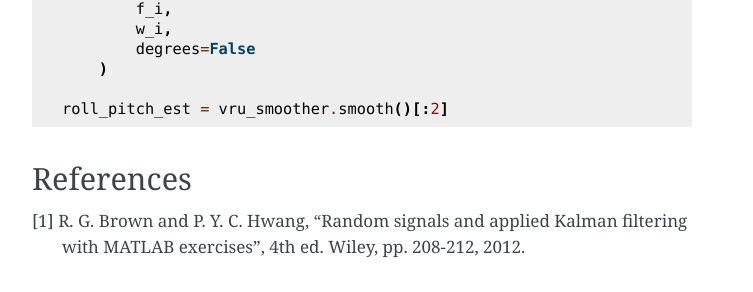
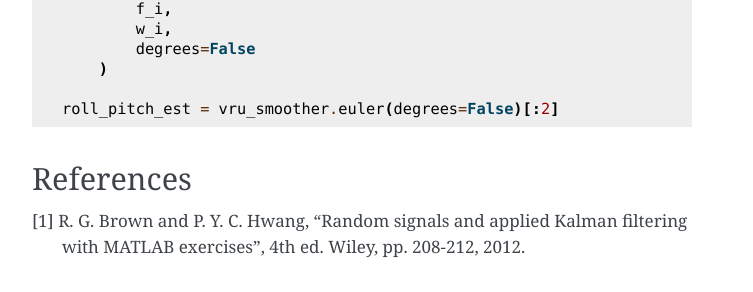
Before and after one commit to 4Subsea/smsfusion-python, a Sphinx documentation site: the page built from docs/user_guide/quickstart.rst, in a window 1280 px wide and 900 px high, scrolled down 5500 px. Shown: the part 558-850 px from the top of the window, without its empty margins (388-1141 px from the left). Built offline with Sphinx 7.4.7, drawn with Linux system fonts in a browser that asks for light colours.

Commit message:
enh: Fix error in example

```diff
--- a/docs/user_guide/quickstart.rst
+++ b/docs/user_guide/quickstart.rst
@@ -278,7 +278,7 @@ is available:
             degrees=False
         )
 
-    roll_pitch_est = vru_smoother.smooth()[:2]
+    roll_pitch_est = vru_smoother.euler(degrees=False)[:2]
 
 
 References
```
